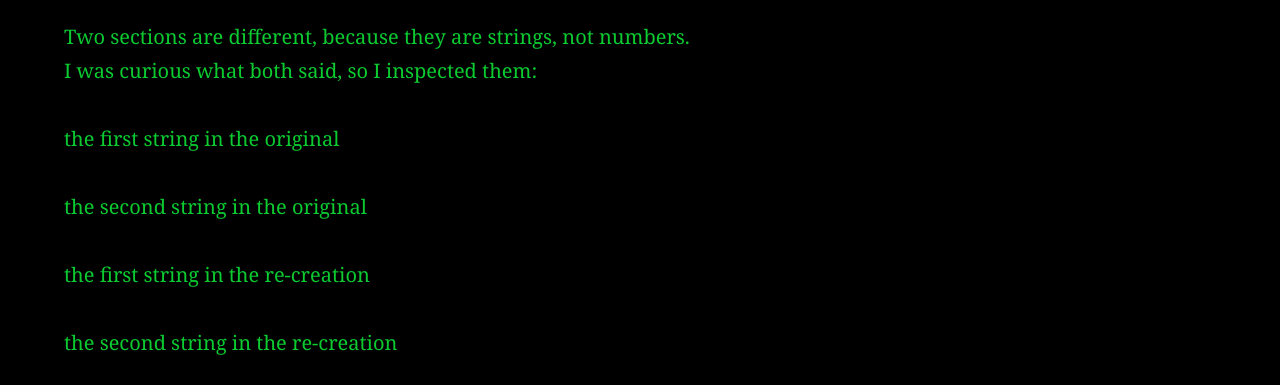
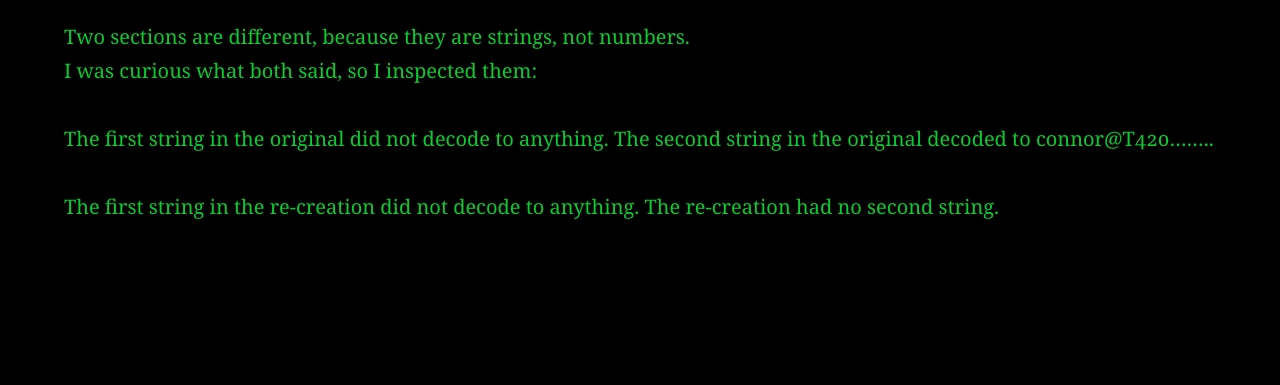
Before and after one commit to AC01010/Connor-McCartney.github.io, a Jekyll site: the page built from _posts/2012-12-23-sdctf-2022.md, in a window 1280 px wide and 900 px high, scrolled down 5010 px, cut to the strip 515-900 px from the top of the window. Built offline with Jekyll 4.4.1, drawn with Linux system fonts in a browser that asks for light colours; after the commit the page ends 5774 px from its top, so only the background shows below that.

Commit message:
Update 2012-12-23-sdctf-2022.md

```diff
--- a/_posts/2012-12-23-sdctf-2022.md
+++ b/_posts/2012-12-23-sdctf-2022.md
@@ -113,11 +113,8 @@ And with this, we can 'almost' re-create the openssh private key:
 Two sections are different, because they are strings, not numbers. <br>
 I was curious what both said, so I inspected them:
 
-the first string in the original
+The first string in the original did not decode to anything.
+The second string in the original decoded to connor@T420........
 
-the second string in the original
-
-
-the first string in the re-creation
-
-the second string in the re-creation
+The first string in the re-creation did not decode to anything.
+The re-creation had no second string.
```
